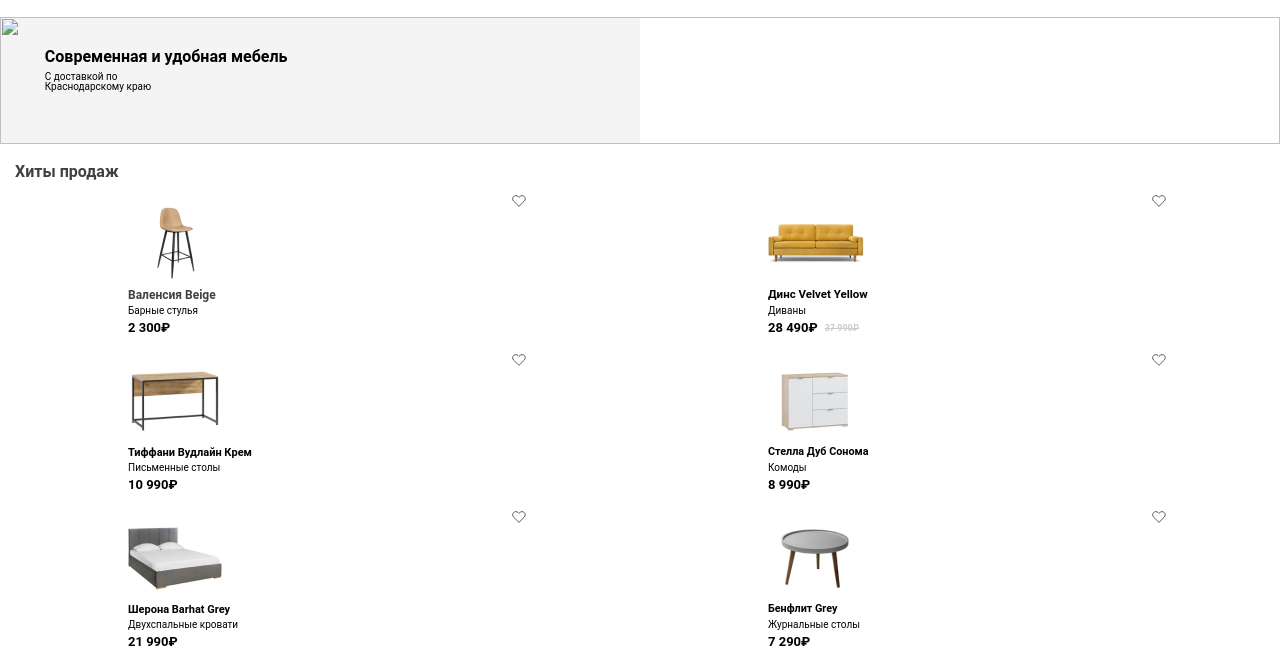
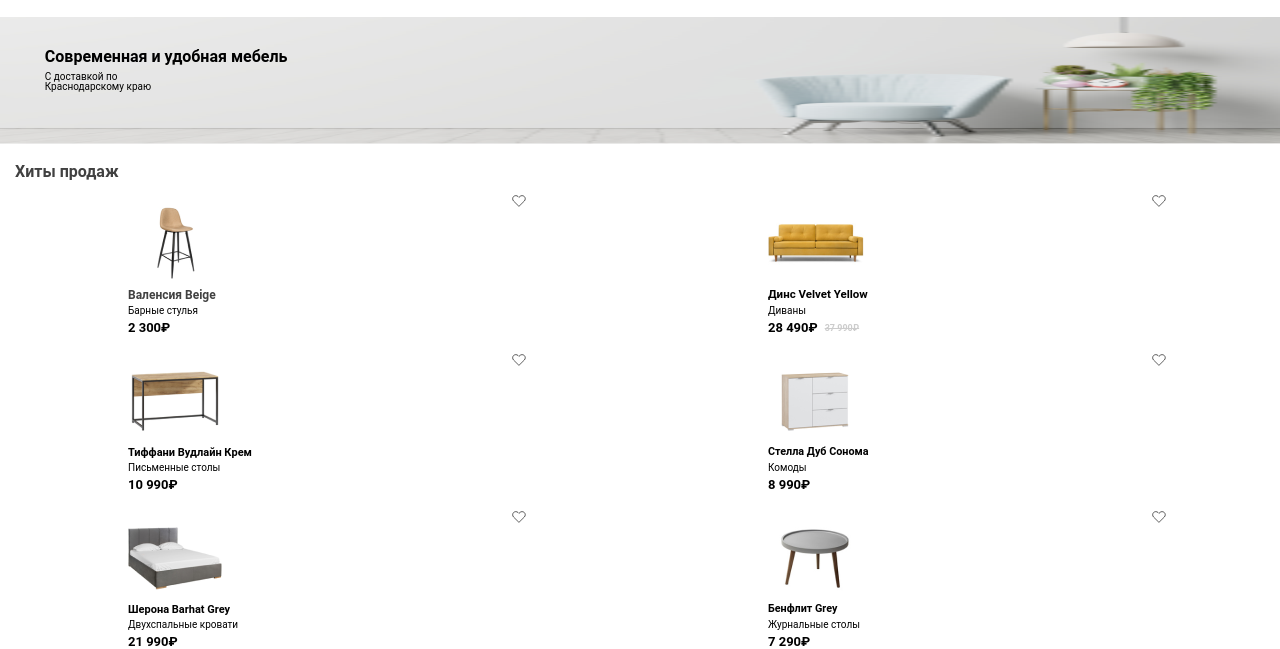
Before and after one commit to Elyor548/-shop, a plain HTML site: page index.html in a window 1280 px wide. Shown: the part 186-835 px from the top of the page. Drawn offline with Linux system fonts and the light colour scheme; the site is published under a folder, as on GitHub Pages, so addresses that start at the root find nothing.

Commit message:
Изменения в index.html

```diff
--- a/index.html
+++ b/index.html
@@ -35,7 +35,7 @@
 
         <div class="reklama">
             <div class="reklama1">
-                <img src="/baner/banerM.png" alt="">
+                <img src="./baner/banerM.png" alt="">
             </div>
             <h2>Современная
                 и удобная мебель</h2>
```
